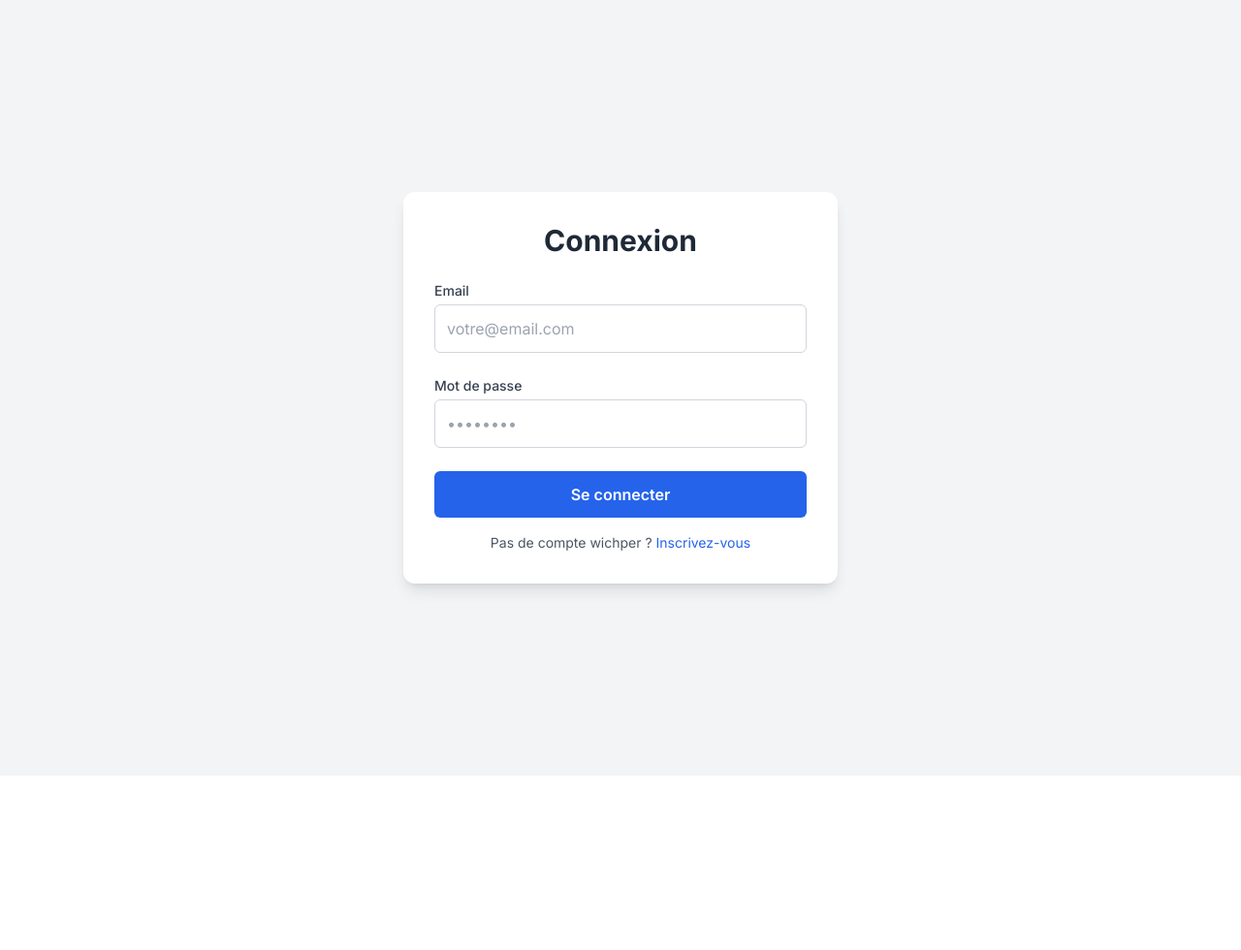
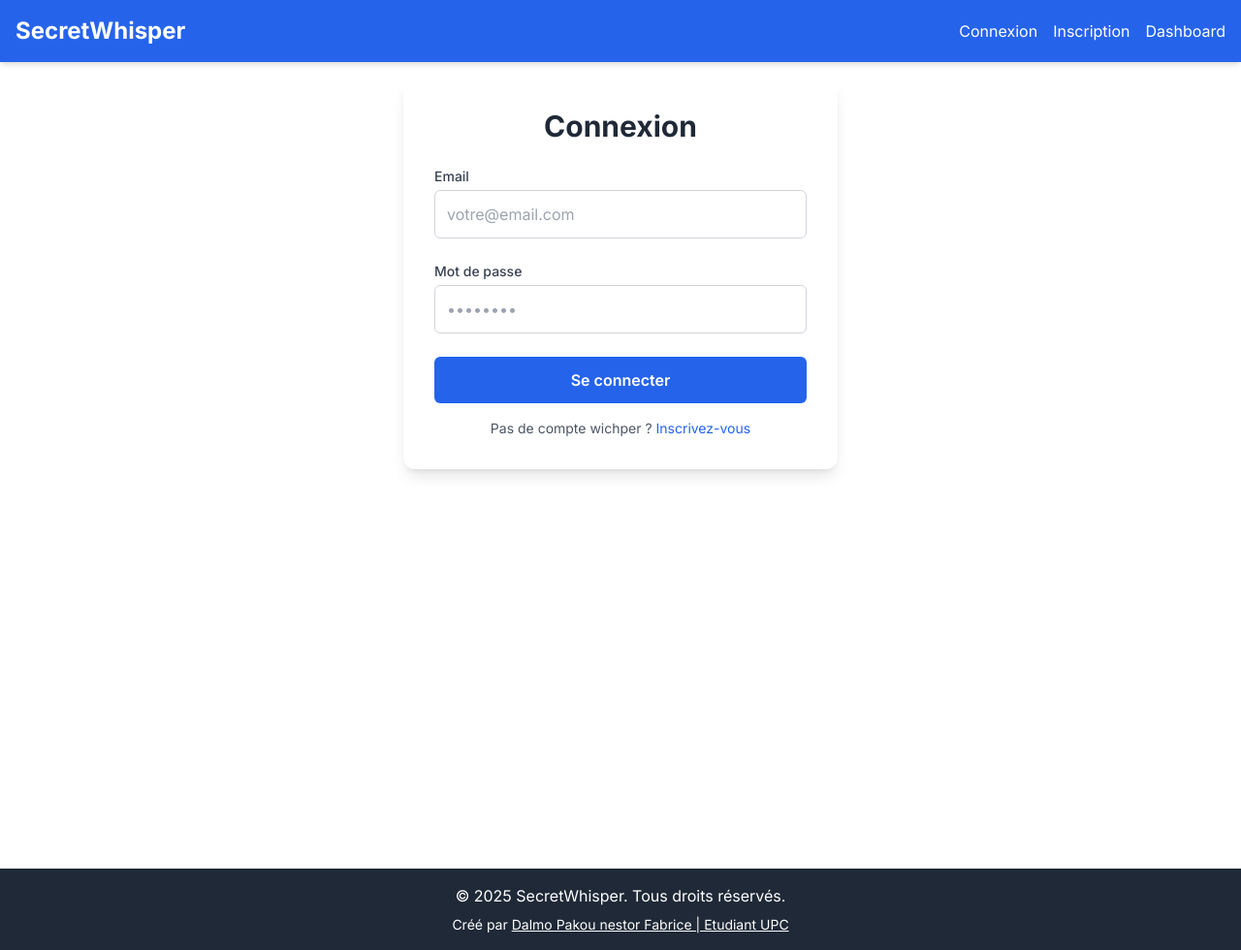
Before and after one commit to hassanpakou/secretwhisper, a Next.js app: page /login in a window 1280 px wide. Shown: the whole page at 97% size. Before the commit the page ends 800 px from the top, so only its background shows below. Built offline with nearby package versions, Linux system fonts and the light colour scheme.

Commit message:
Ajout d'un header/footer et amélioration des messages d'erreur

```diff
--- a/app/layout.js
+++ b/app/layout.js
@@ -1,5 +1,6 @@
 import "./globals.css";
 import { Inter } from "next/font/google";
+import Link from "next/link";
 
 const inter = Inter({ subsets: ["latin"] });
 
@@ -12,7 +13,41 @@ export default function RootLayout({ children }) {
   return (
     <html lang="fr">
       <body className={inter.className}>
-        <main>{children}</main>
+        {/* Header */}
+        <header className="bg-blue-600 text-white p-4 shadow-md">
+          <div className="max-w-7xl mx-auto flex justify-between items-center">
+            <Link href="/" className="text-2xl font-bold">
+              SecretWhisper
+            </Link>
+            <nav className="space-x-4">
+              <Link href="/login" className="hover:underline">
+                Connexion
+              </Link>
+              <Link href="/signup" className="hover:underline">
+                Inscription
+              </Link>
+              <Link href="/dashboard" className="hover:underline">
+                Dashboard
+              </Link>
+            </nav>
+          </div>
+        </header>
+
+        {/* Contenu principal */}
+        <main className="min-h-screen">{children}</main>
+
+        {/* Footer */}
+        <footer className="bg-gray-800 text-white p-4 mt-8">
+          <div className="max-w-7xl mx-auto text-center">
+            <p>&copy; 2025 SecretWhisper. Tous droits réservés.</p>
+            <p className="text-sm mt-2">
+              Créé par{" "}
+              <a href="https://github.com/hassanpakou" className="underline hover:text-blue-400">
+                Dalmo Pakou nestor Fabrice | Etudiant UPC
+              </a>
+            </p>
+          </div>
+        </footer>
       </body>
     </html>
   );
--- a/app/login/page.js
+++ b/app/login/page.js
@@ -21,13 +21,28 @@ export default function Login() {
       console.log("Connexion réussie :", userCredential.user);
       router.push("/dashboard");
     } catch (err) {
-      console.error("Erreur de connexion :", err.message);
-      setError("Email ou mot de passe incorrect");
+      console.error("Erreur de connexion :", err.code, err.message);
+      switch (err.code) {
+        case "auth/invalid-email":
+          setError("L'email est invalide.");
+          break;
+        case "auth/user-not-found":
+          setError("Aucun utilisateur trouvé avec cet email.");
+          break;
+        case "auth/wrong-password":
+          setError("Mot de passe incorrect.");
+          break;
+        case "auth/too-many-requests":
+          setError("Trop de tentatives. Réessayez plus tard.");
+          break;
+        default:
+          setError("Une erreur est survenue. Vérifiez vos identifiants.");
+      }
     }
   };
 
   return (
-    <div className="min-h-screen flex items-center justify-center bg-gray-100 p-4">
+    <div className="flex items-center justify-center p-4">
       <div className="w-full max-w-md bg-white rounded-xl shadow-lg p-8">
         <h1 className="text-2xl md:text-3xl font-bold text-center text-gray-800 mb-6">Connexion</h1>
         {error && <p className="text-red-500 text-center mb-4">{error}</p>}
--- a/app/signup/page.js
+++ b/app/signup/page.js
@@ -1,6 +1,6 @@
 "use client";
 
-export const dynamic = "force-dynamic"; // Ajoute cette ligne
+export const dynamic = "force-dynamic";
 
 import { useState } from "react";
 import { createUserWithEmailAndPassword } from "firebase/auth";
@@ -15,16 +15,31 @@ export default function Signup() {
 
   const handleSignup = async (e) => {
     e.preventDefault();
+    console.log("Tentative d'inscription avec :", { email, password });
     try {
-      await createUserWithEmailAndPassword(auth, email, password);
+      const userCredential = await createUserWithEmailAndPassword(auth, email, password);
+      console.log("Inscription réussie :", userCredential.user);
       router.push("/dashboard");
     } catch (err) {
-      setError("Erreur lors de l'inscription");
+      console.error("Erreur d'inscription :", err.code, err.message);
+      switch (err.code) {
+        case "auth/email-already-in-use":
+          setError("Cet email est déjà utilisé.");
+          break;
+        case "auth/invalid-email":
+          setError("L'email est invalide.");
+          break;
+        case "auth/weak-password":
+          setError("Le mot de passe est trop faible (minimum 6 caractères).");
+          break;
+        default:
+          setError("Une erreur est survenue lors de l'inscription.");
+      }
     }
   };
 
   return (
-    <div className="min-h-screen flex items-center justify-center bg-gray-100 p-4">
+    <div className="flex items-center justify-center p-4">
       <div className="w-full max-w-md bg-white rounded-xl shadow-lg p-8">
         <h1 className="text-2xl md:text-3xl font-bold text-center text-gray-800 mb-6">Inscription</h1>
         {error && <p className="text-red-500 text-center mb-4">{error}</p>}
```
